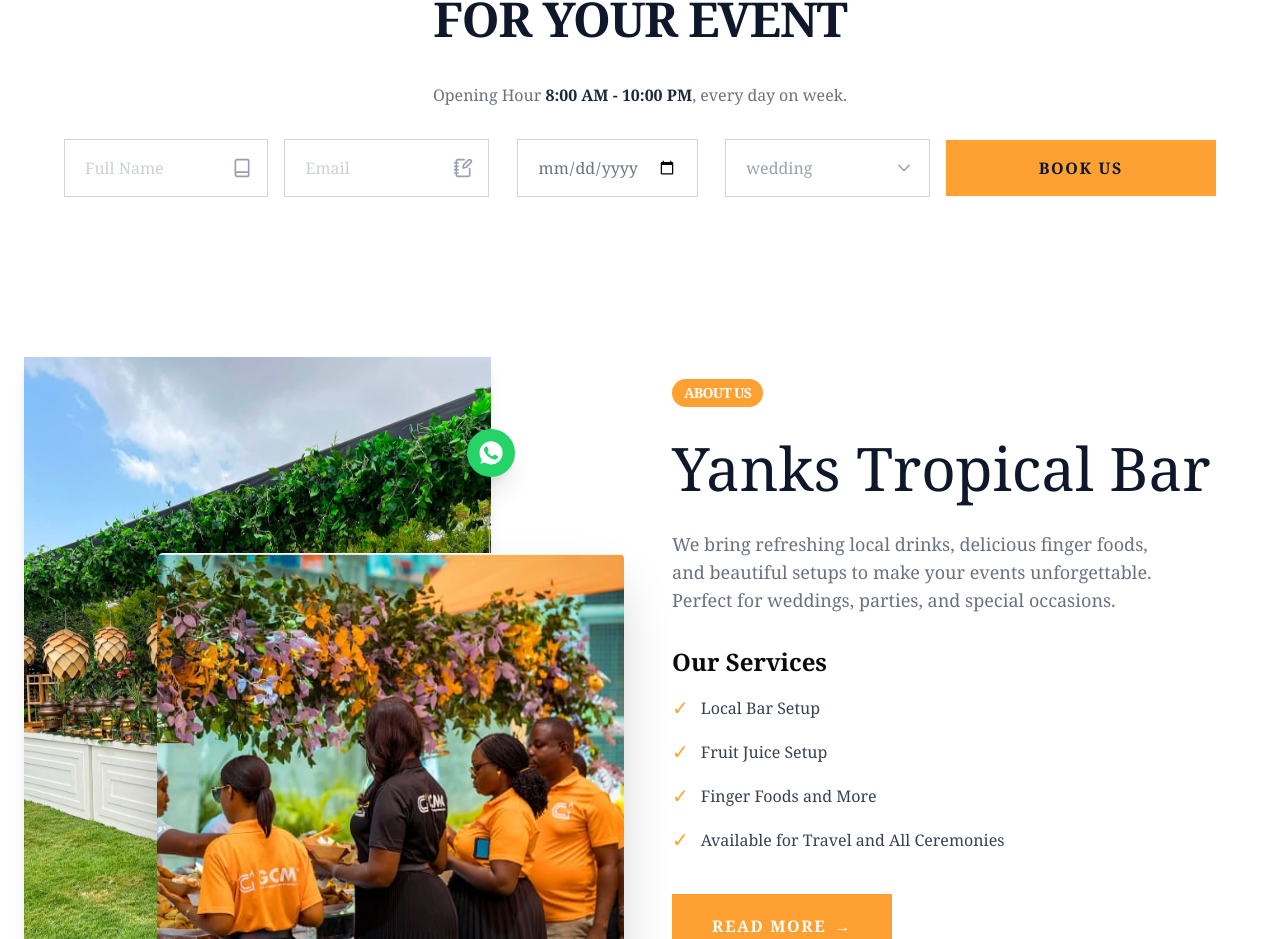
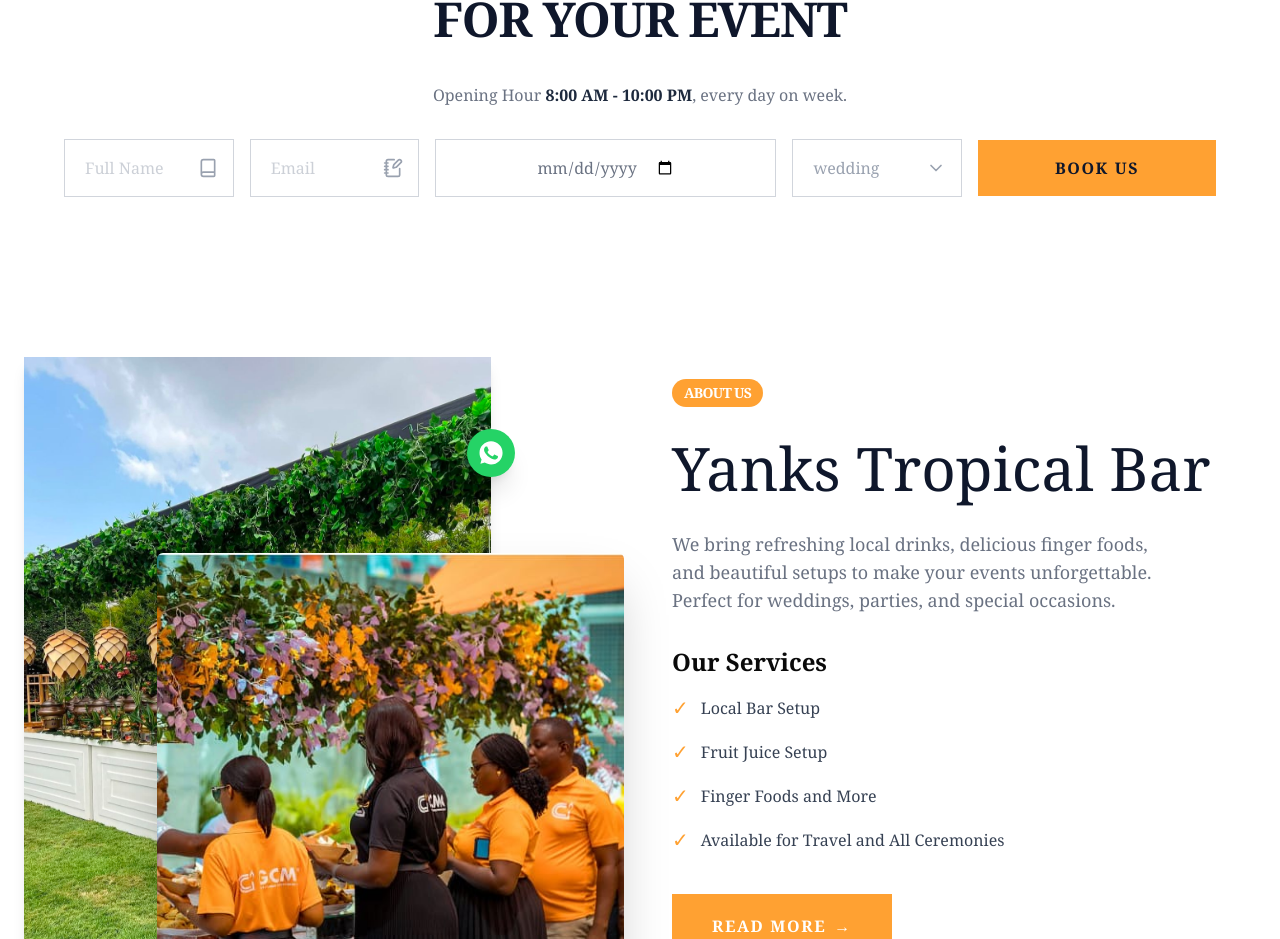
Before and after one commit to Esiyankey/YanksTropicalBar, a Next.js app: page / in a window 1280 px wide. Shown: the part 929-1868 px from the top of the page. Built offline with nearby package versions, Linux system fonts and the light colour scheme; a web font is replaced by a local one.

Commit message:
added padding to input

```diff
--- a/app/components/booking.tsx
+++ b/app/components/booking.tsx
@@ -88,7 +88,7 @@ export default function BookingSection() {
             required
             value={date}
             onChange={(e) => setDate(e.target.value)}
-            className=" box-border border border-gray-300 py-4 px-5 text-gray-500 focus:outline-none focus:border-orange-400 transition-colors"
+            className=" box-border border border-gray-300 py-4 px-25 text-gray-500 focus:outline-none focus:border-orange-400 transition-colors"
           />
         </div>
 
```
